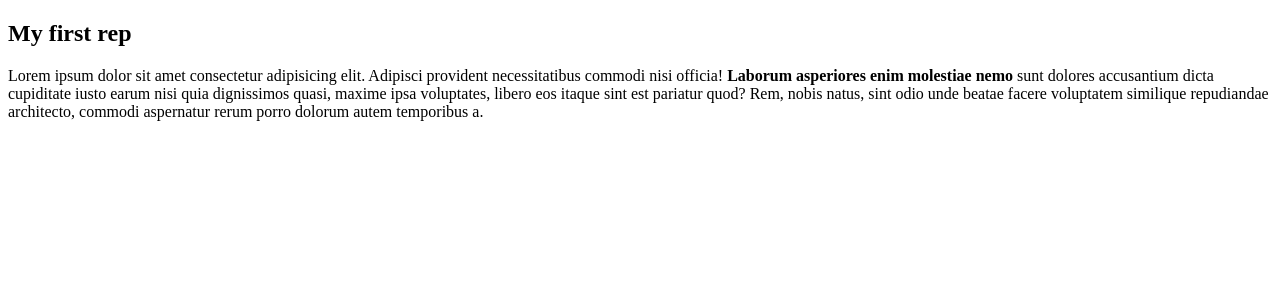
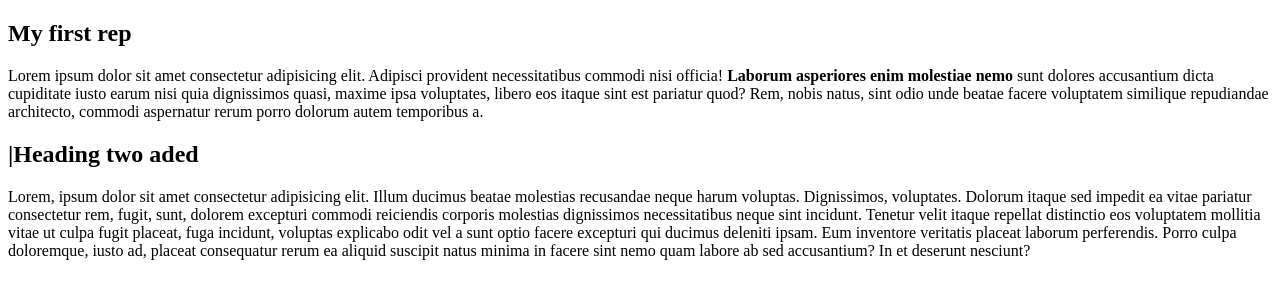
Before and after one commit to MahadiHasanWeb/my-first-repo, a plain HTML site: page index.html in a window 1280 px wide. Drawn offline with Linux system fonts and the light colour scheme.

Commit message:
newweb commit

```diff
--- a/index.html
+++ b/index.html
@@ -10,5 +10,10 @@
      <h2>My first rep</h2>
      <p>Lorem ipsum dolor sit amet consectetur adipisicing elit. Adipisci provident necessitatibus commodi nisi officia! <strong>Laborum asperiores enim molestiae nemo</strong> sunt dolores accusantium dicta cupiditate iusto earum nisi quia dignissimos quasi, maxime ipsa voluptates, libero eos itaque sint est pariatur quod? Rem, nobis natus, sint odio unde beatae facere voluptatem similique repudiandae architecto, commodi aspernatur rerum porro dolorum autem temporibus a.</p>
 
+     <h2> |Heading two aded</h2>
+     <p>Lorem, ipsum dolor sit amet consectetur adipisicing elit. Illum ducimus beatae molestias recusandae neque harum voluptas. Dignissimos, voluptates. Dolorum itaque sed impedit ea vitae pariatur consectetur rem, fugit, sunt, dolorem excepturi commodi reiciendis corporis molestias dignissimos necessitatibus neque sint incidunt. Tenetur velit itaque repellat distinctio eos voluptatem mollitia vitae ut culpa fugit placeat, fuga incidunt, voluptas explicabo odit vel a sunt optio facere excepturi qui ducimus deleniti ipsam. Eum inventore veritatis placeat laborum perferendis. Porro culpa doloremque, iusto ad, placeat consequatur rerum ea aliquid suscipit natus minima in facere sint nemo quam labore ab sed accusantium? In et deserunt nesciunt?</p>
+
+
+
 </body>
 </html>
```
